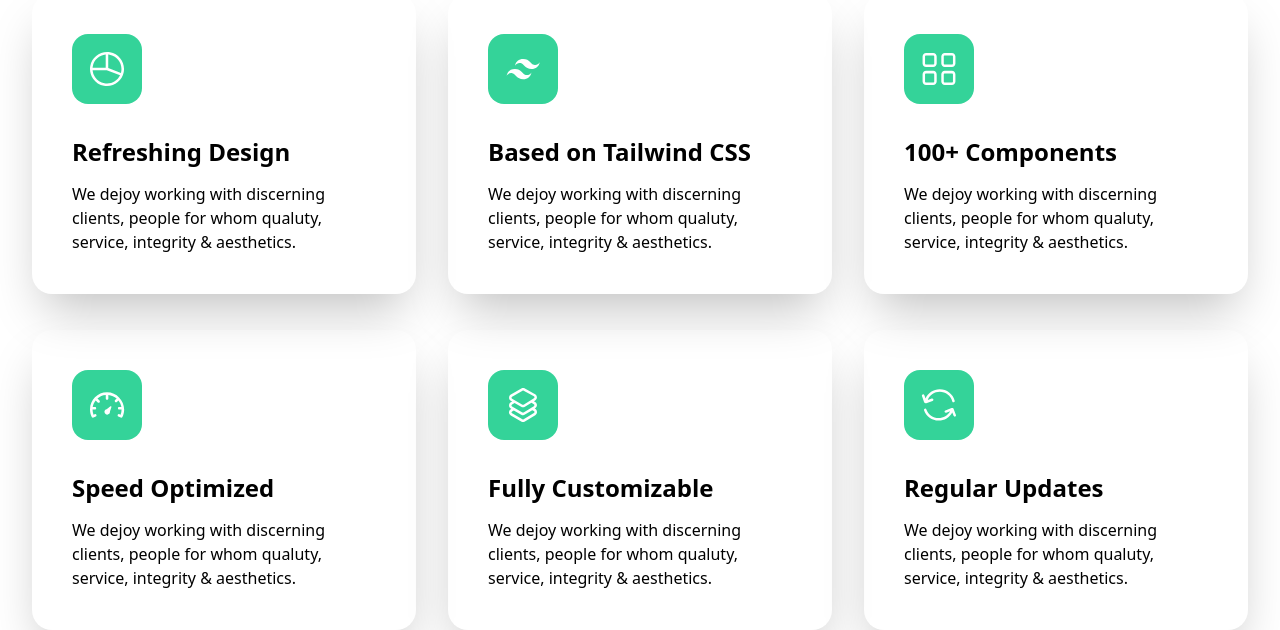
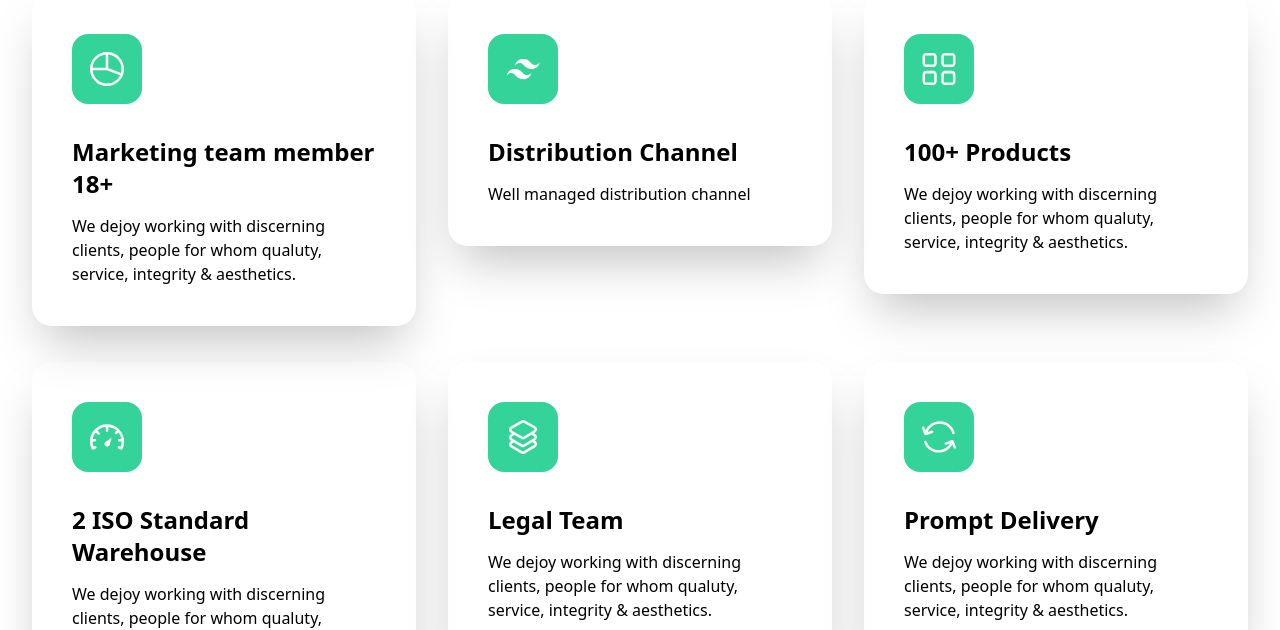
Before and after one commit to ashimjungsaud/Fusion_Pharmaceuticals, a React (Vite) app: page / in a window 1280 px wide. Shown: the part 1540-2170 px from the top of the page. Built offline with nearby package versions, Linux system fonts and the light colour scheme.

Commit message:
content added of  stats section

```diff
--- a/src/components/Service.jsx
+++ b/src/components/Service.jsx
@@ -23,7 +23,7 @@ const Service = () => {
 
                 <div className="mx-4 flex flex-wrap">
                     <ServiceCard
-                        title="Refreshing Design"
+                        title="Marketing team member 18+"
                         details="We dejoy working with discerning clients, people for whom qualuty, service, integrity & aesthetics."
                         icon={
                             <svg
@@ -41,8 +41,8 @@ const Service = () => {
                         }
                     />
                     <ServiceCard
-                        title="Based on Tailwind CSS"
-                        details="We dejoy working with discerning clients, people for whom qualuty, service, integrity & aesthetics."
+                        title="Distribution Channel"
+                        details="Well managed distribution channel"
                         icon={
                             <svg
                                 width="36"
@@ -61,7 +61,7 @@ const Service = () => {
                         }
                     />
                     <ServiceCard
-                        title="100+ Components"
+                        title="100+ Products"
                         details="We dejoy working with discerning clients, people for whom qualuty, service, integrity & aesthetics."
                         icon={
                             <svg
@@ -91,7 +91,7 @@ const Service = () => {
                         }
                     />
                     <ServiceCard
-                        title="Speed Optimized"
+                        title="2 ISO Standard Warehouse"
                         details="We dejoy working with discerning clients, people for whom qualuty, service, integrity & aesthetics."
                         icon={
                             <svg
@@ -113,7 +113,7 @@ const Service = () => {
                         }
                     />
                     <ServiceCard
-                        title="Fully Customizable"
+                        title="Legal Team"
                         details="We dejoy working with discerning clients, people for whom qualuty, service, integrity & aesthetics."
                         icon={
                             <svg
@@ -131,7 +131,7 @@ const Service = () => {
                         }
                     />
                     <ServiceCard
-                        title="Regular Updates"
+                        title="Prompt Delivery"
                         details="We dejoy working with discerning clients, people for whom qualuty, service, integrity & aesthetics."
                         icon={
                             <svg
```
